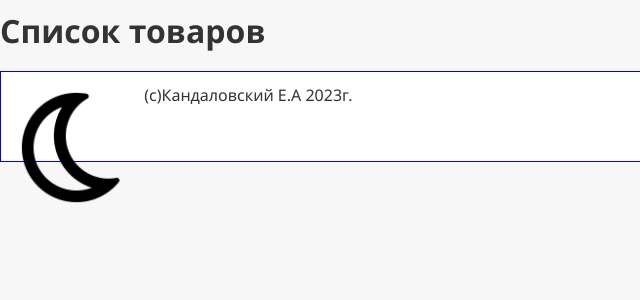
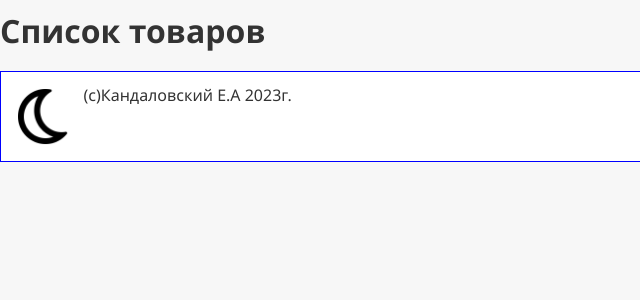
Before and after one commit to programmpyEgorZanatya/DjangoProject, a Django app: page /items_list/ in a window 1280 px wide. Shown: the part 24-324 px from the top of the page, without its empty margins (0-640 px from the left). Run offline with Django 4.2, Linux system fonts and the light colour scheme; data that the repository does not hold is empty.

Commit message:
DoZagryzka2

```diff
--- a/static/CSS/style.css
+++ b/static/CSS/style.css
@@ -89,7 +89,7 @@ footer {
     padding: 1%;
     padding-bottom: 2%;
 }
-footer img {width: 10%; float: left; margin-right: 5px;}
+footer img {width: 5%; float: left; margin-right: 7px;}
 #page-wrap:after {
     content: "";
     display: block;
```
